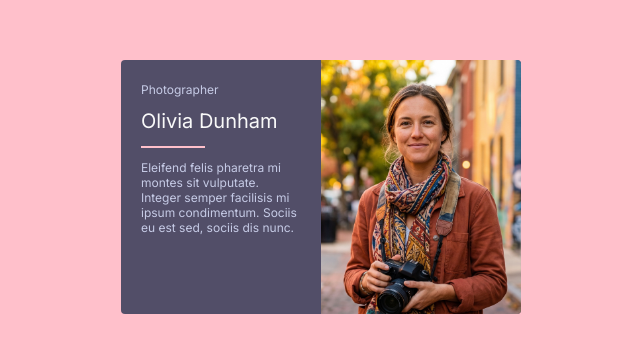
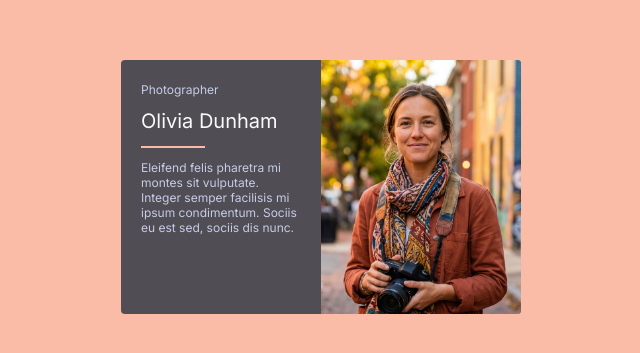
Before and after one commit to erikmaarten/svelte-example, a SvelteKit app: page / in a window 1280 px wide. Shown: the part 213-566 px from the top of the page, without its empty margins (319-959 px from the left). Built offline with nearby package versions, Linux system fonts and the light colour scheme.

Commit message:
Adjust colors

```diff
--- a/src/routes/+page.svelte
+++ b/src/routes/+page.svelte
@@ -31,11 +31,11 @@
     margin: 10px 20px;
   }
   .page {
-    background-color: pink;
+    background-color: #fabba7;
   }
   .underscore {
     width: 40%;
-    border-bottom: 2px solid pink;
+    border-bottom: 2px solid #fabba7;
   }
   .page {
     display: flex;
@@ -49,7 +49,7 @@
   .card {
     max-width: 400px;
     display: flex;
-    background-color: rgb(82, 78, 104);
+    background-color: #504e54;
     border-radius: 4px;
   }
   p {
```
